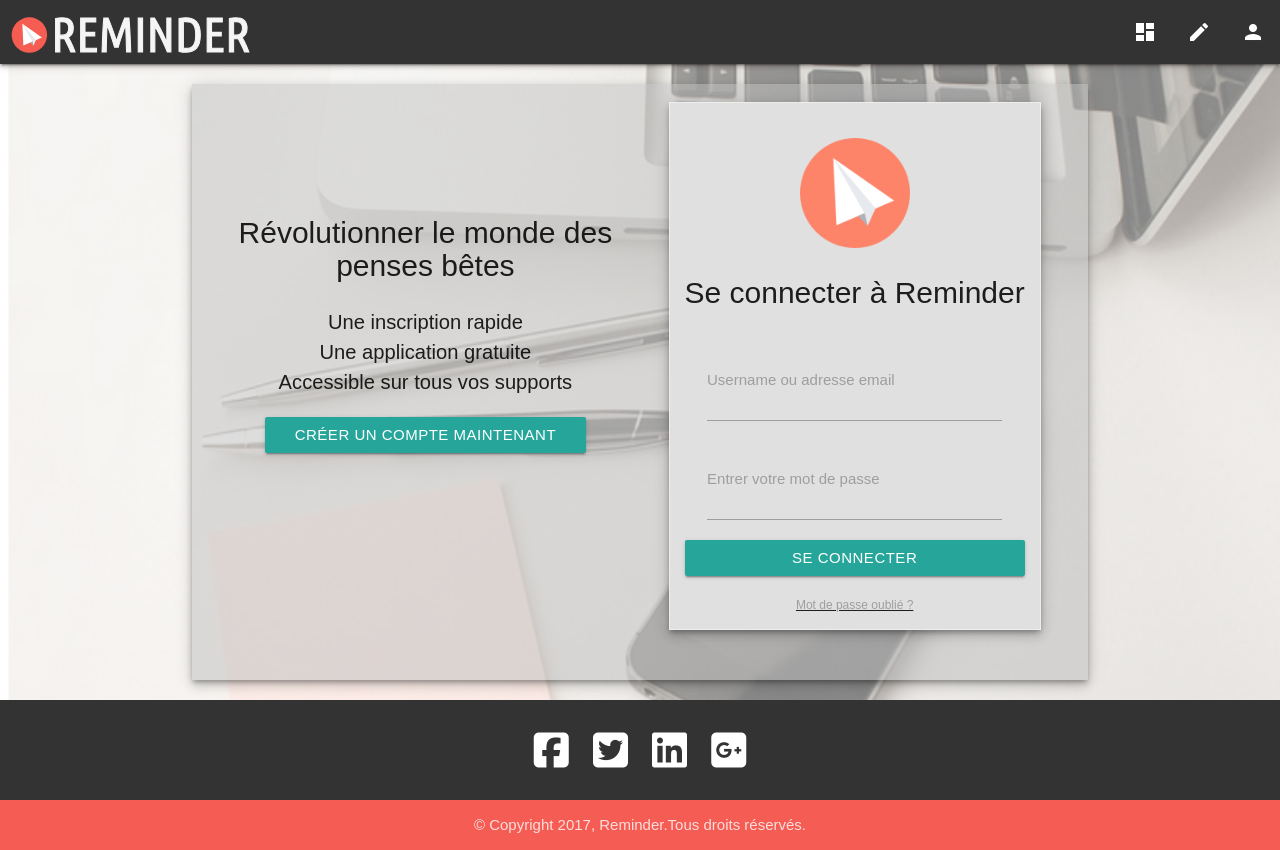
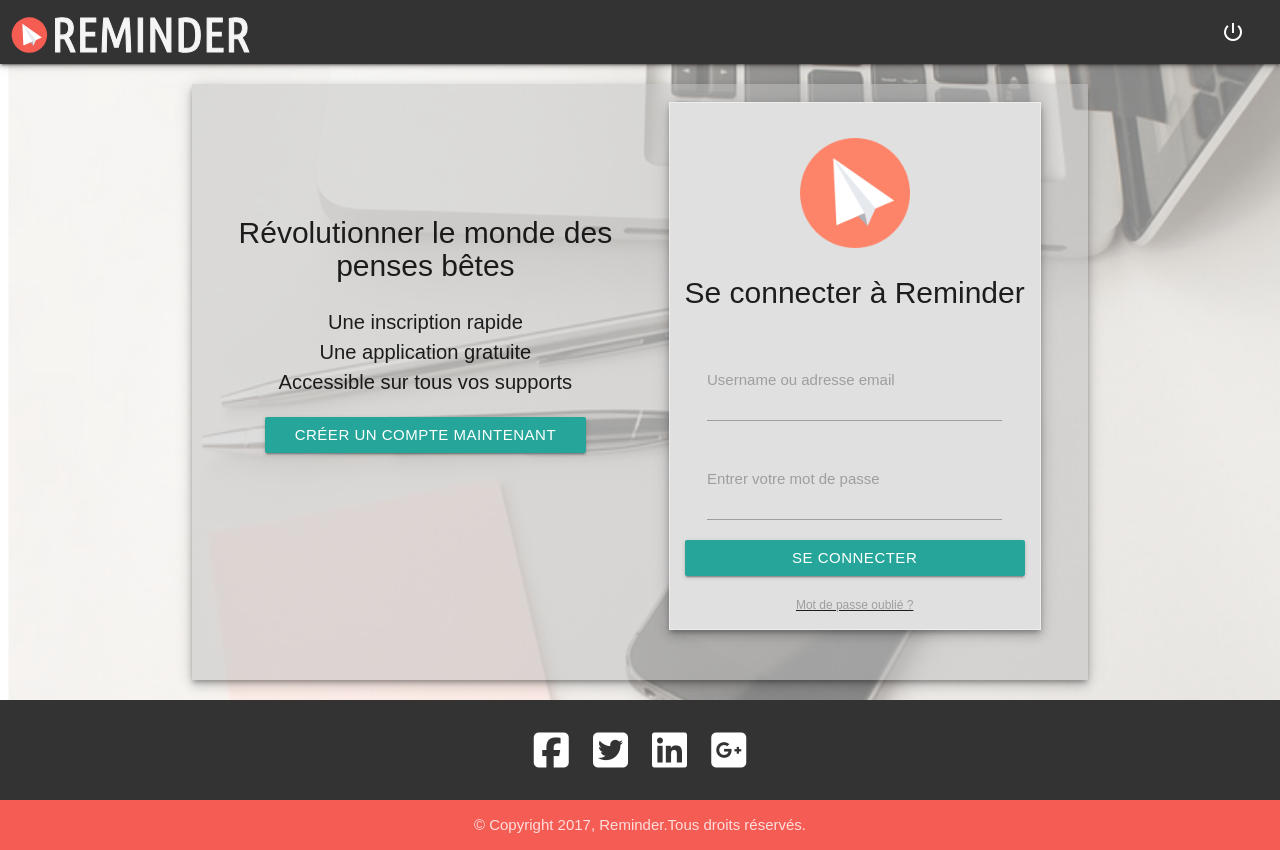
Before and after one commit to RQMdev/Reminder, a React (Create React App) app: page /signin in a window 1280 px wide. Built offline with nearby package versions, Linux system fonts and the light colour scheme.

Commit message:
ajout icone menu

```diff
--- a/public/index.html
+++ b/public/index.html
@@ -14,7 +14,7 @@
     <!-- Compiled and minified JavaScript -->
 
     <link rel="manifest" href="%PUBLIC_URL%/manifest.json">
-    <link rel="icon" type="image/png" href="favicon.png" />
+    <link rel="shortcut icon" href="%PUBLIC_URL%/favicon.ico">
     <!--
       Notice the use of %PUBLIC_URL% in the tags above.
       It will be replaced with the URL of the `public` folder during the build.
@@ -36,18 +36,11 @@
             <img class="brand-logo" src="images/logo.svg" alt="">
             <a href="#" data-activates="mobile-demo" class="button-collapse"><i class="material-icons">menu</i></a>
             <ul class="right hide-on-med-and-down">
-                <li><a href="#"><i class="material-icons">dashboard</i></a></li>
-                <li><a href="#"><i class="material-icons">edit</i></a></li>
-                <li><a href="#"><i class="material-icons">person</i></a></li>
+                <li><a href="#"><i class="material-icons">power_settings_new</i></a></li>
             </ul>
             <!-- Début du menu mobile -->
             <ul class="side-nav" id="mobile-demo">
-                <li><a href="#"><i class="material-icons">dashboard</i>Fil de veille</a></li>
-                <li><a href="#"><i class="material-icons">edit</i>Créer un article</a></li>
-                <li><a href="#"><i class="material-icons">chat</i>Mes messages</a></li>
-                <li><a href="#"><i class="material-icons">notifications</i>Mes notifications</a></li>
-                <li><a href="#"><i class="material-icons">person</i>Mon profil</a></li>
-                <li><a href="#"><i class="material-icons">more_vert</i>Se déconnecter</a></li>
+                <li><a href="#"><i class="material-icons">power_settings_new</i>Se déconnecter</a></li>
 
             </ul>
             <!-- // Fin du menu mobile -->
--- a/src/App.css
+++ b/src/App.css
@@ -9,6 +9,10 @@
     body {
         background-image: url('background.jpg');
         background-size: cover;
+    }
+
+    #root {
+        min-height: 70vh;
     }
 
     h3 {
@@ -60,6 +64,10 @@
 
     nav .brand-logo i {
         font-size: 1.5em;
+    }
+
+    nav i {
+        margin-right: 20px;
     }
     /*========================== 02. FORMULAIRES ==========================++++++++++*/
 
```
